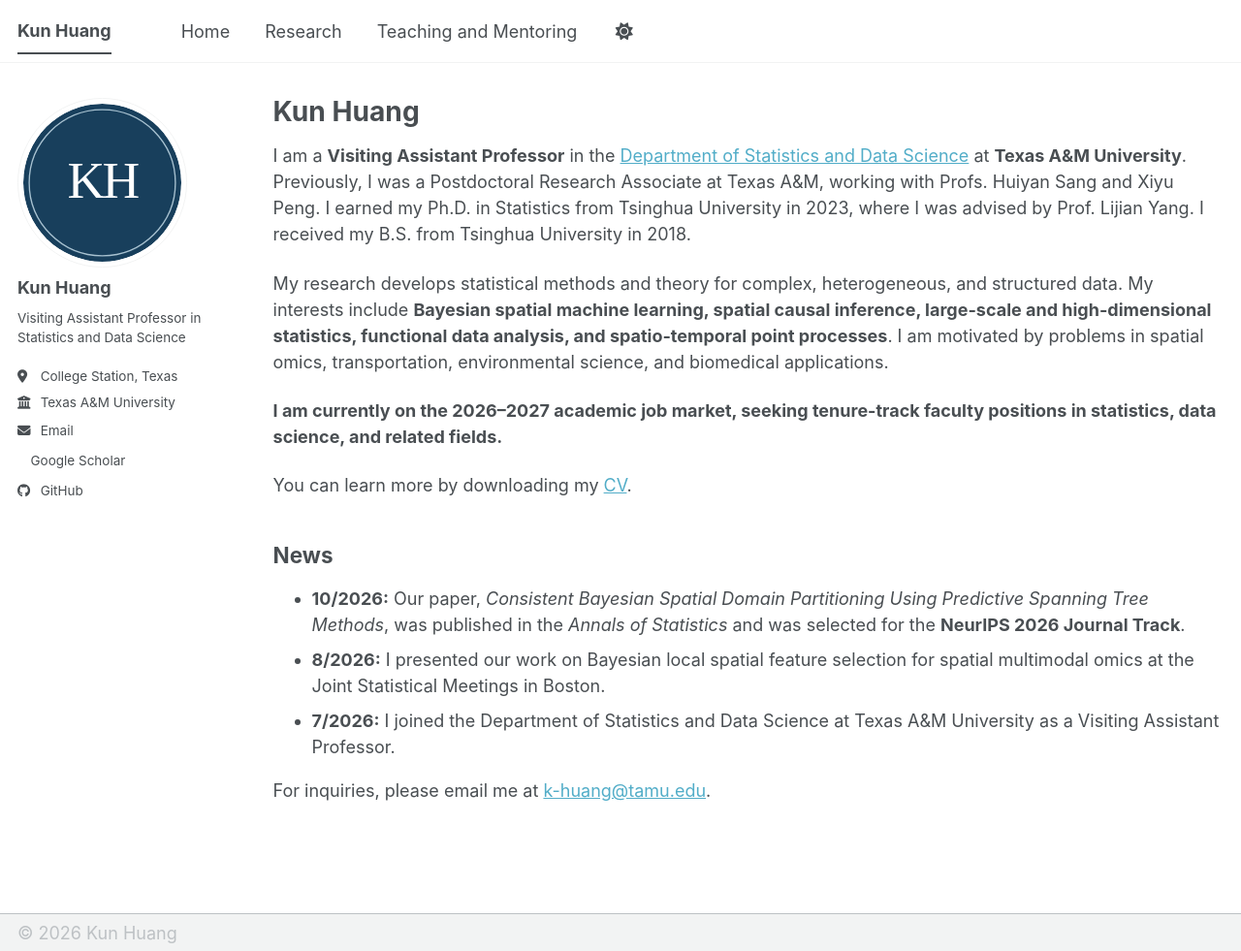
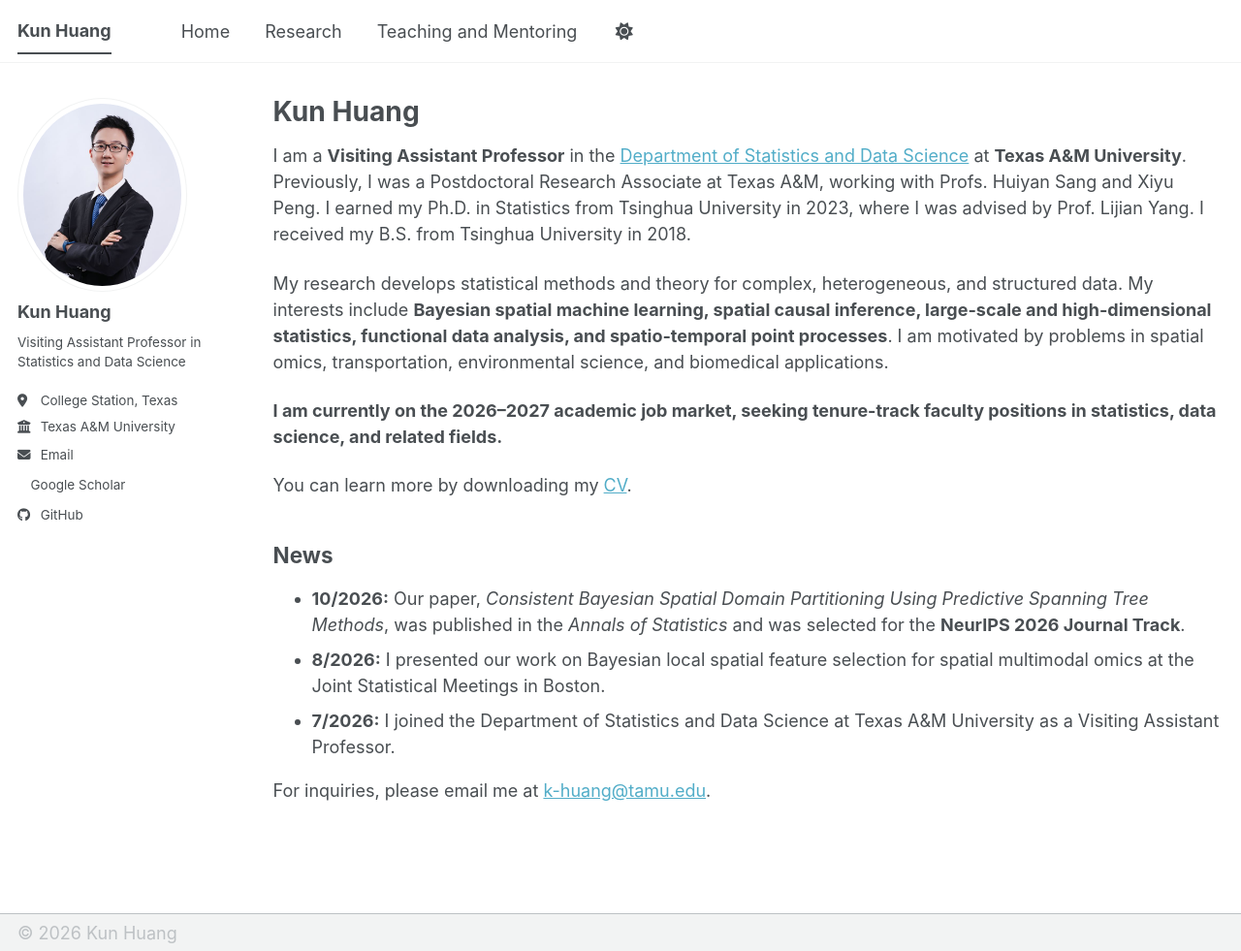
Before and after one commit to k-huang96/k-huang96.github.io, a Jekyll site: the page built from _pages/about.md, in a window 1280 px wide and 981 px high. Shown: the whole window at 97% size. Built offline with Jekyll 4.4.1, drawn with Linux system fonts in a browser that asks for light colours; a script bundle is joined from its source files by our own code; a style sheet for code colours, icons or effects is not loaded.

Commit message:
Update _config.yml

```diff
--- a/_config.yml
+++ b/_config.yml
@@ -23,7 +23,7 @@ repository               : "k-huang96/k-huang96.github.io"
 #               Additional customization can be done by editing /_includes/author-profile.html
 author:
   # Biographic information
-  avatar           : "kh-monogram.svg"
+  avatar           : "qh0025small.JPG"
   name             : "Kun Huang"
   pronouns         : # example: "she/her"
   bio              : "Visiting Assistant Professor in Statistics and Data Science"
```
